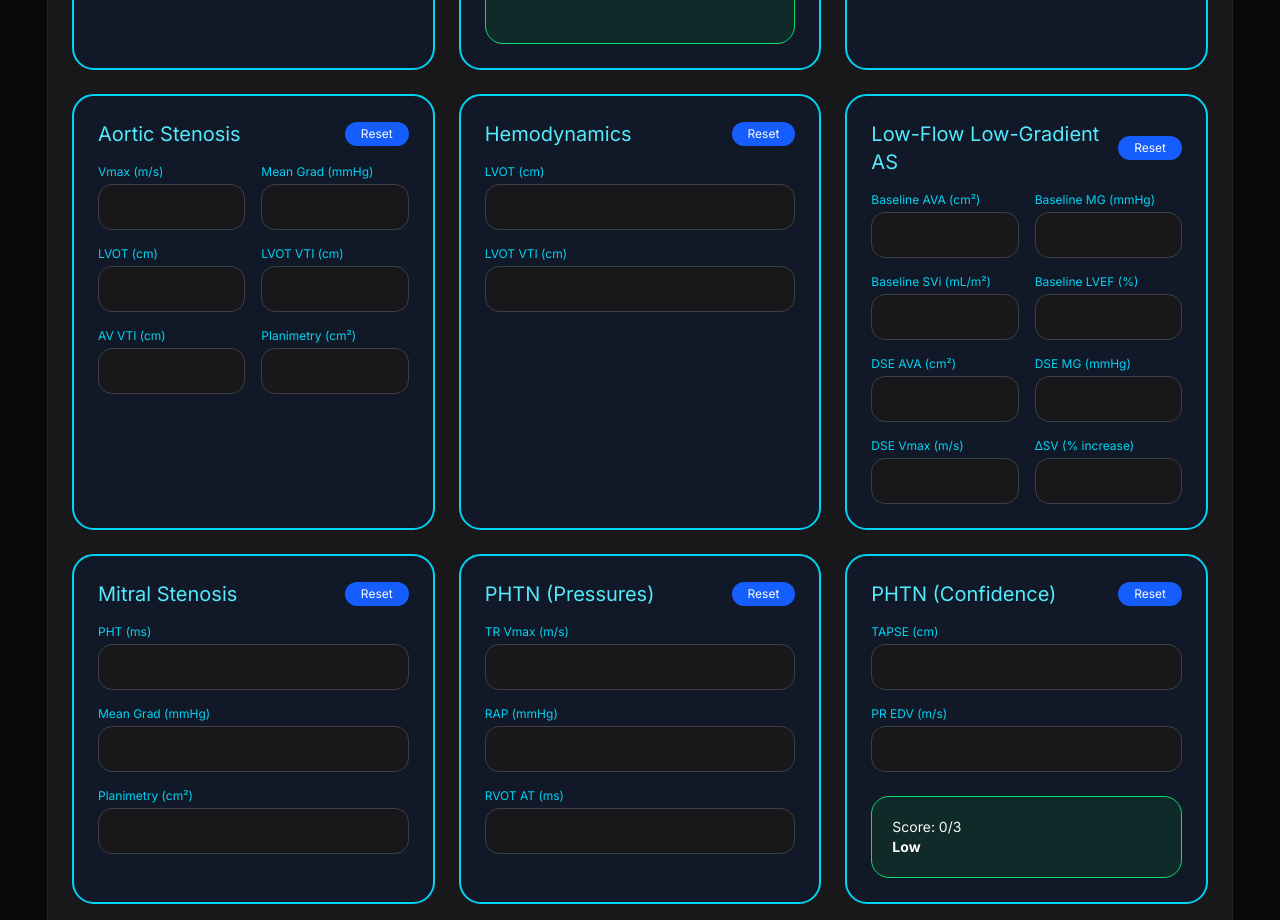
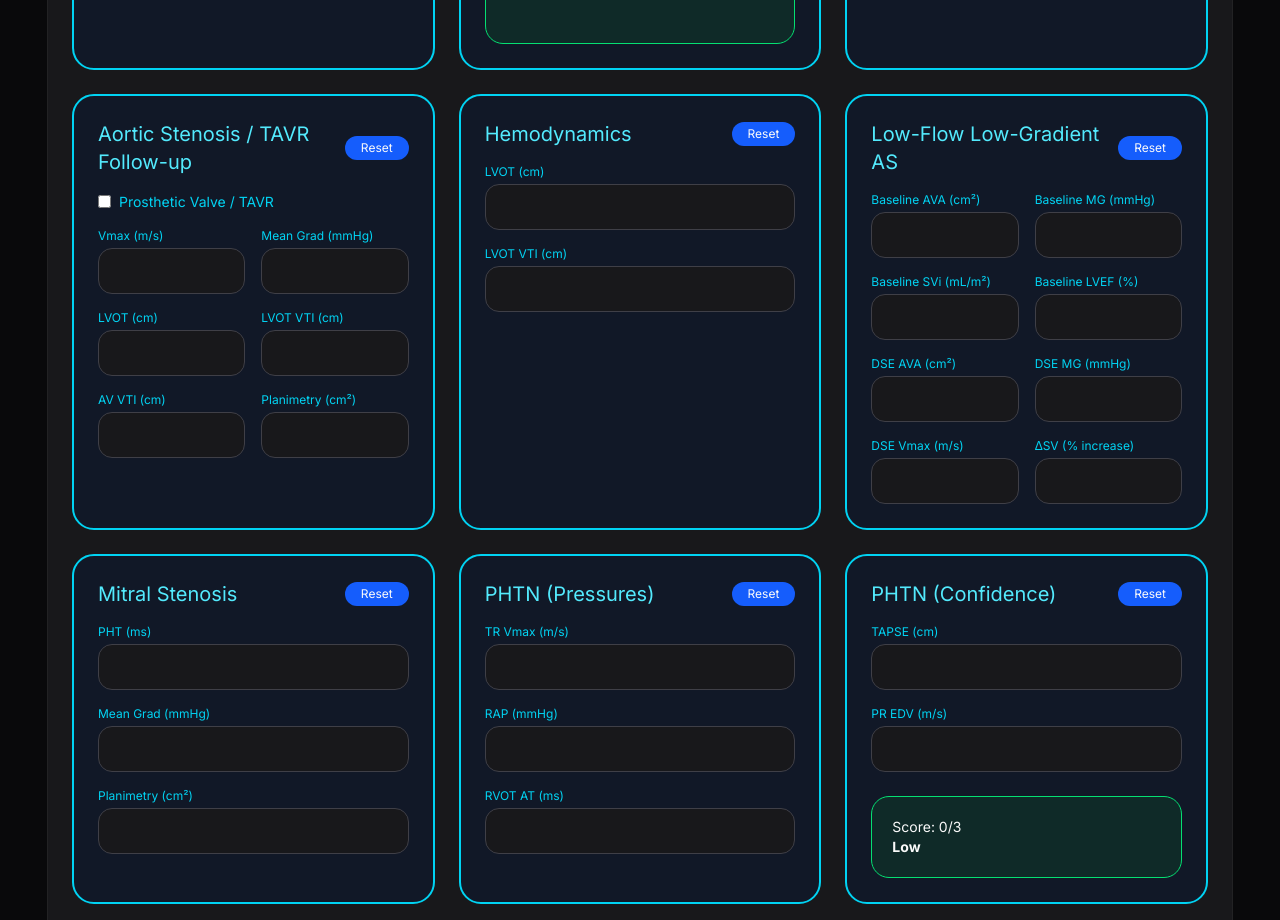
Before and after one commit to jmosley092-netizen/clinical-copilot-sonographers, a Next.js app: page / in a window 1280 px wide. Shown: the part 960-1880 px from the top of the page. Built offline with nearby package versions, Linux system fonts and the light colour scheme.

Commit message:
multiple fixes

```diff
--- a/components/EchoFreeCalculator.tsx
+++ b/components/EchoFreeCalculator.tsx
@@ -4,8 +4,38 @@ import { useState, useEffect } from "react";
 import { Card, CardContent, CardHeader, CardTitle } from "@/components/ui/card";
 import { Calculator } from "lucide-react";
 
+// Define the shape of our inputs
+interface CalculatorInputs {
+  gender: string;
+  heightCm: string;
+  heightIn: string;
+  weightKg: string;
+  weightLb: string;
+  hr: string;
+  ivsd: string; ivss: string; lvidd: string; lvids: string;
+  lvpwd: string; lvpws: string; edv: string; esv: string;
+  E: string; A: string; es: string; el: string; lavi: string;
+  ivrt: string; sd: string; lars: string;
+  vmax: string; mg: string; lvotd: string; lvotvti: string;
+  avvti: string; plan: string;
+  pht: string; mgrad: string; mvplan: string;
+  trv: string; rap: string; rvotat: string;
+  tapse: string; pr: string;
+  // LFLG AS
+  baselineAVA: string; baselineMG: string; baselineSVi: string; baselineLVEF: string;
+  dseAVA: string; dseMG: string; dseVmax: string; deltaSVPercent: string;
+  // Abbott MitraClip MR
+  vcWidth: string; eroA: string; regurgVol: string; regurgFraction: string;
+  jetAreaLA: string; pisaRadius: string; aliasingVel: string; mrVTI: string;
+  mvaPlanimetry: string; meanPGForward: string;
+  mvMorphology: string; jetOrigin: string; pvFlowReversal: string;
+  // TAVR / Prosthetic
+  isProsthetic: boolean;
+  avAT: string; jetContour: string;
+}
+
 export default function EchoFreeCalculator() {
-  const [inputs, setInputs] = useState({
+  const [inputs, setInputs] = useState<CalculatorInputs>({
     gender: "", heightCm: "", heightIn: "", weightKg: "", weightLb: "", hr: "",
     ivsd: "", ivss: "", lvidd: "", lvids: "", lvpwd: "", lvpws: "", edv: "", esv: "",
     E: "", A: "", es: "", el: "", lavi: "", ivrt: "", sd: "", lars: "",
@@ -13,20 +43,20 @@ export default function EchoFreeCalculator() {
     pht: "", mgrad: "", mvplan: "",
     trv: "", rap: "", rvotat: "",
     tapse: "", pr: "",
-    // LFLG AS
     baselineAVA: "", baselineMG: "", baselineSVi: "", baselineLVEF: "",
     dseAVA: "", dseMG: "", dseVmax: "", deltaSVPercent: "",
-    // Abbott MitraClip MR
     vcWidth: "", eroA: "", regurgVol: "", regurgFraction: "", jetAreaLA: "",
     pisaRadius: "", aliasingVel: "", mrVTI: "", mvaPlanimetry: "", meanPGForward: "",
-    mvMorphology: "", jetOrigin: "", pvFlowReversal: ""
+    mvMorphology: "", jetOrigin: "", pvFlowReversal: "",
+    isProsthetic: false,
+    avAT: "", jetContour: ""
   });
 
   const [results, setResults] = useState({
     patient: "", lv: "", dia: "", av: "", ms: "", phtn1: "", phtn2: "", hemo: "", lflg: "", mr: ""
   });
 
-  // === FIXED BIDIRECTIONAL UNIT CONVERSION ===
+  // Fixed bidirectional unit conversion
   const updateHeightCm = (value: string) => {
     setInputs(prev => ({
       ...prev,
@@ -59,19 +89,26 @@ export default function EchoFreeCalculator() {
     }));
   };
 
-  const update = (key: string, value: string) => {
+  const update = (key: keyof CalculatorInputs, value: string | boolean) => {
     setInputs(prev => ({ ...prev, [key]: value }));
   };
 
-  const resetCard = (fields: string[]) => {
-    const newInputs = { ...inputs };
-    fields.forEach(f => { newInputs[f as keyof typeof inputs] = ""; });
-    setInputs(newInputs);
+  const resetCard = (fields: (keyof CalculatorInputs)[]) => {
+    setInputs(prev => {
+      const newInputs = { ...prev };
+      fields.forEach(f => {
+        if (f === 'isProsthetic') {
+          newInputs[f] = false;
+        } else {
+          (newInputs as any)[f] = "";
+        }
+      });
+      return newInputs;
+    });
   };
-
-  const v = (key: string) => {
-    const val = inputs[key as keyof typeof inputs];
-    return val ? parseFloat(val) : null;
+  const v = (key: keyof CalculatorInputs) => {
+    const val = inputs[key];
+    return typeof val === "string" && val ? parseFloat(val) : null;
   };
 
   const calculateBSA = (cm: number | null, kg: number | null) => {
@@ -117,8 +154,12 @@ export default function EchoFreeCalculator() {
       diaOut = `${grade}<br>LA Size: ${laSize}<br>LA Pressure: ${lap}<br><br>E/A: ${ratio.toFixed(2)}<br>E/e' septal: ${(E/es).toFixed(1)}<br>E/e' lateral: ${(E/el).toFixed(1)}<br>E/e' avg: ${(E/eavg).toFixed(1)}`;
     }
 
-    // Aortic Stenosis
+    // Aortic Stenosis + TAVR/Prosthetic
     const vmax = v('vmax'), mg = v('mg'), lvotd = v('lvotd'), lvotvti = v('lvotvti'), avvti = v('avvti');
+    const avAT = v('avAT');
+    const jetContour = inputs.jetContour;
+    const isProsthetic = inputs.isProsthetic;
+
     let avOut = '';
     if (vmax || mg) {
       const ava = lvotd && lvotvti && avvti ? (3.14 * Math.pow(lvotd / 2, 2) * lvotvti) / avvti : null;
@@ -127,16 +168,35 @@ export default function EchoFreeCalculator() {
       const g_sev = mg && mg >= 40 ? 'Severe' : mg && mg >= 20 ? 'Moderate' : 'Mild';
       const a_sev = ava && ava <= 1 ? 'Severe' : ava && ava <= 1.5 ? 'Moderate' : 'Mild';
       const di_sev = di && di < 0.25 ? 'Severe' : di && di < 0.5 ? 'Moderate' : 'Mild';
+
       let scores = { mild: 0, moderate: 0, severe: 0 };
       if (vmax) { if (vmax >= 4) scores.severe++; else if (vmax >= 3) scores.moderate++; else scores.mild++; }
       if (mg) { if (mg >= 40) scores.severe++; else if (mg >= 20) scores.moderate++; else scores.mild++; }
       if (ava) { if (ava <= 1) scores.severe++; else if (ava <= 1.5) scores.moderate++; else scores.mild++; }
       if (di) { if (di < 0.25) scores.severe++; else if (di < 0.5) scores.moderate++; else scores.mild++; }
+
       let final = 'Indeterminate';
       if (scores.severe >= 2) final = 'Severe AS';
       else if (scores.moderate >= 2) final = 'Moderate AS';
       else if (scores.mild >= 2) final = 'Mild AS';
+
       avOut = `Vmax: ${vmax?.toFixed(2) || '-'} m/s (${v_sev})<br>Mean Gradient: ${mg?.toFixed(1) || '-'} mmHg (${g_sev})<br>AVA: ${ava?.toFixed(2) || '-'} cm² (${a_sev})<br>DVI: ${di?.toFixed(2) || '-'} (${di_sev})<br><b>Final Severity: ${final}</b>`;
+
+      if (isProsthetic && vmax && vmax > 3) {
+        let tavrNote = '<br><b>TAVR/Prosthetic Evaluation:</b><br>';
+        if (di !== null) {
+          if (di >= 0.30) tavrNote += 'DVI ≥0.30 → Normal PrAV<br>';
+          else if (di >= 0.25) tavrNote += 'DVI 0.25–0.29 → Possible PPM or mild stenosis<br>';
+          else tavrNote += 'DVI <0.25 → Suggests PrAV Stenosis<br>';
+        }
+        if (avAT !== null) {
+          tavrNote += `AT ${avAT} ms → ${avAT > 100 ? 'Suggests PrAV Stenosis' : 'Normal PrAV'}<br>`;
+        }
+        if (jetContour) {
+          tavrNote += `Jet Contour: ${jetContour} → ${jetContour === 'rounded' ? 'Suggests stenosis' : 'Normal flow'}<br>`;
+        }
+        avOut += tavrNote;
+      }
     }
 
     // Hemodynamics
@@ -161,11 +221,11 @@ export default function EchoFreeCalculator() {
     }
 
     // PHTN Pressures
-    const trv = v('trv'), rap = v('rap'), at = v('rvotat');
+    const trv = v('trv'), rap = v('rap'), rvotat = v('rvotat');
     let phtn1Out = '';
-    if (trv || at) {
+    if (trv || rvotat) {
       const rvsp = trv && rap ? 4 * Math.pow(trv, 2) + rap : null;
-      const mpap = at ? 79 - 0.45 * at : null;
+      const mpap = rvotat ? 79 - 0.45 * rvotat : null;
       let sev = '';
       if (rvsp) sev = rvsp < 35 ? 'Normal' : rvsp < 45 ? 'Mild PH' : rvsp < 60 ? 'Moderate PH' : 'Severe PH';
       else if (mpap) sev = mpap < 20 ? 'Normal' : mpap < 25 ? 'Borderline' : mpap < 35 ? 'Mild PH' : mpap < 45 ? 'Moderate PH' : 'Severe PH';
@@ -180,7 +240,7 @@ export default function EchoFreeCalculator() {
     const conf = score >= 2 ? 'High probability PH' : score === 1 ? 'Intermediate' : 'Low';
     const phtn2Out = `Score: ${score}/3<br><b>${conf}</b>`;
 
-    // LFLG AS (reworked with contractile reserve)
+    // LFLG AS
     const baselineAVA = v('baselineAVA'), baselineMG = v('baselineMG'), baselineSVi = v('baselineSVi'), baselineLVEF = v('baselineLVEF');
     const dseAVA = v('dseAVA'), dseMG = v('dseMG'), dseVmax = v('dseVmax'), deltaSVPercent = v('deltaSVPercent');
     let lflgOut = '';
@@ -233,7 +293,7 @@ export default function EchoFreeCalculator() {
       </CardHeader>
       <CardContent className="p-0">
         <div className="grid grid-cols-1 lg:grid-cols-2 xl:grid-cols-3 gap-6 p-6">
-          {/* Patient Card - fixed conversion */}
+          {/* Patient Card */}
           <div className="bg-[#111827] border-2 border-cyan-400 rounded-3xl p-6">
             <div className="flex justify-between items-center mb-4">
               <h3 className="text-cyan-300 text-xl">Patient</h3>
@@ -296,11 +356,15 @@ export default function EchoFreeCalculator() {
             {results.dia && <div className="mt-6 bg-green-900/30 border border-green-400 p-5 rounded-2xl text-sm" dangerouslySetInnerHTML={{ __html: results.dia }} />}
           </div>
 
-          {/* Aortic Stenosis */}
+          {/* Aortic Stenosis + TAVR/Prosthetic */}
           <div className="bg-[#111827] border-2 border-cyan-400 rounded-3xl p-6">
             <div className="flex justify-between items-center mb-4">
-              <h3 className="text-cyan-300 text-xl">Aortic Stenosis</h3>
-              <button onClick={() => resetCard(['vmax','mg','lvotd','lvotvti','avvti','plan'])} className="px-4 py-1 text-xs bg-blue-600 hover:bg-blue-700 rounded-xl">Reset</button>
+              <h3 className="text-cyan-300 text-xl">Aortic Stenosis / TAVR Follow-up</h3>
+              <button onClick={() => resetCard(['vmax','mg','lvotd','lvotvti','avvti','plan','avAT','jetContour'])} className="px-4 py-1 text-xs bg-blue-600 hover:bg-blue-700 rounded-xl">Reset</button>
+            </div>
+            <div className="flex items-center gap-2 mb-4">
+              <input type="checkbox" checked={inputs.isProsthetic} onChange={e => update('isProsthetic', e.target.checked)} />
+              <span className="text-sm text-cyan-400">Prosthetic Valve / TAVR</span>
             </div>
             <div className="grid grid-cols-2 gap-4">
               <div><div className="text-xs text-cyan-400 mb-1">Vmax (m/s)</div><input type="number" step="0.1" inputMode="decimal" value={inputs.vmax} onChange={e => update('vmax', e.target.value)} className="w-full bg-zinc-900 border border-zinc-700 rounded-xl p-3" /></div>
@@ -309,6 +373,18 @@ export default function EchoFreeCalculator() {
               <div><div className="text-xs text-cyan-400 mb-1">LVOT VTI (cm)</div><input type="number" step="0.1" inputMode="decimal" value={inputs.lvotvti} onChange={e => update('lvotvti', e.target.value)} className="w-full bg-zinc-900 border border-zinc-700 rounded-xl p-3" /></div>
               <div><div className="text-xs text-cyan-400 mb-1">AV VTI (cm)</div><input type="number" step="0.1" inputMode="decimal" value={inputs.avvti} onChange={e => update('avvti', e.target.value)} className="w-full bg-zinc-900 border border-zinc-700 rounded-xl p-3" /></div>
               <div><div className="text-xs text-cyan-400 mb-1">Planimetry (cm²)</div><input type="number" step="0.1" inputMode="decimal" value={inputs.plan} onChange={e => update('plan', e.target.value)} className="w-full bg-zinc-900 border border-zinc-700 rounded-xl p-3" /></div>
+              {inputs.isProsthetic && (
+                <>
+                  <div><div className="text-xs text-cyan-400 mb-1">Acceleration Time (ms)</div><input type="number" inputMode="decimal" value={inputs.avAT} onChange={e => update('avAT', e.target.value)} className="w-full bg-zinc-900 border border-zinc-700 rounded-xl p-3" /></div>
+                  <div><div className="text-xs text-cyan-400 mb-1">Jet Contour</div>
+                    <select value={inputs.jetContour} onChange={e => update('jetContour', e.target.value)} className="w-full bg-zinc-900 border border-zinc-700 rounded-xl p-3 text-white">
+                      <option value="">Select</option>
+                      <option value="rounded">Rounded (suggests stenosis)</option>
+                      <option value="blunted">Blunted (normal flow)</option>
+                    </select>
+                  </div>
+                </>
+              )}
             </div>
             {results.av && <div className="mt-6 bg-green-900/30 border border-green-400 p-5 rounded-2xl text-sm" dangerouslySetInnerHTML={{ __html: results.av }} />}
           </div>
```
